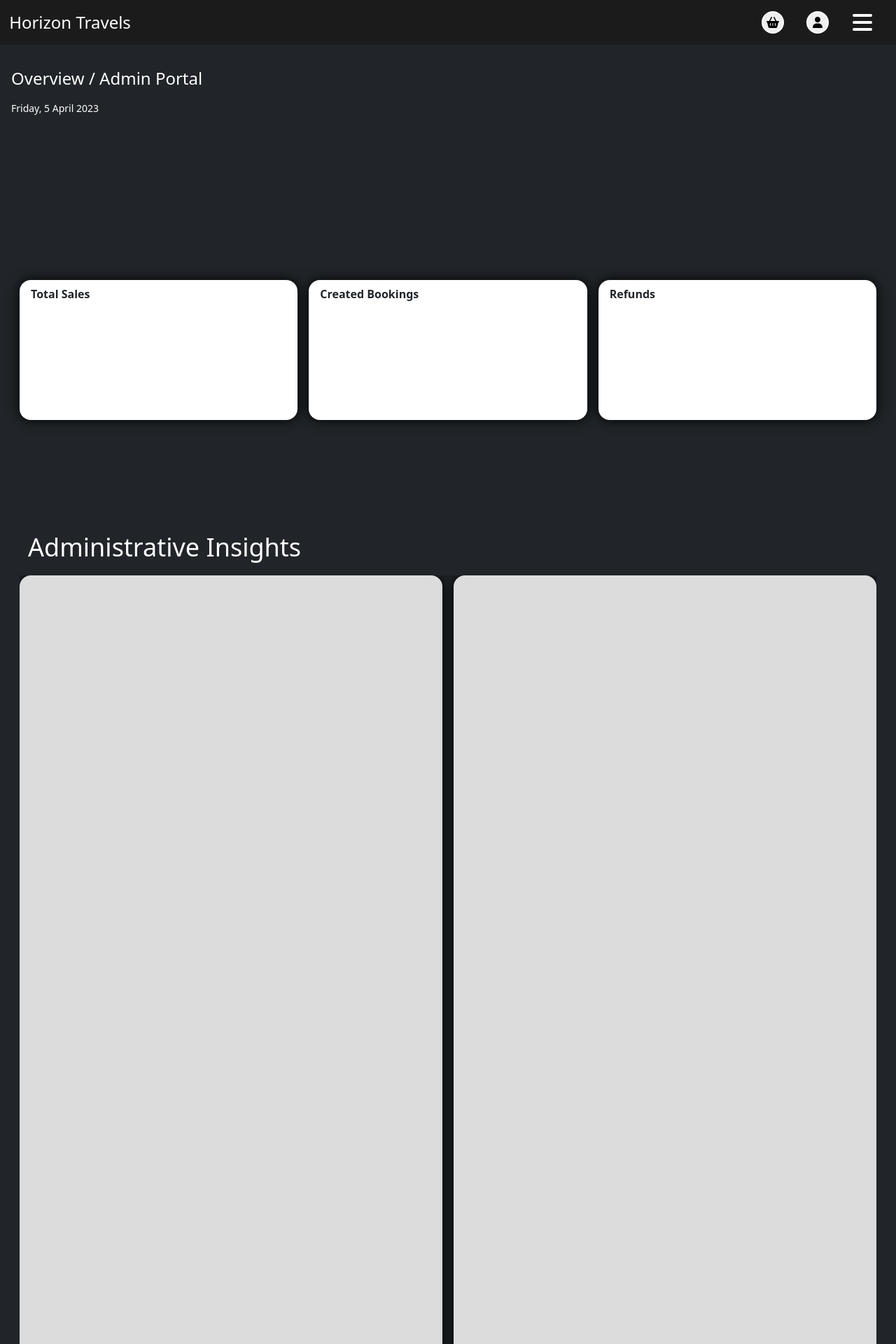
After one commit to xLightless/uni-web-development, a Flask app: page /auth/account/admin/ in a window 1280 px wide. The commit adds this page. Shown: the top 1920 px of the page at 70% size. Run offline with Flask 2, Linux system fonts and the light colour scheme; some libraries are stand-ins or nearby versions.

Commit message:
added GUI for admin portal

```diff
--- a/ethical.txt
+++ b/ethical.txt
@@ -35,6 +35,8 @@ https://www.pexels.com/photo/city-near-body-of-water-during-night-time-1119723/
 
 - font awesome:
 <i class="fa-solid fa-location-pin"></i>
+<i class="fas fa-chart-bar"></i>
+<i class="fa-solid fa-gear"></i>
 
 - FA dashboard:
 <i class="fa fa-history" aria-hidden="true"></i>
--- a/website/auth.py
+++ b/website/auth.py
@@ -133,6 +133,7 @@ def account():
     # print("AUTH account page")
 
     if user_session.get_key_value('logged_in') == True:
+        user_auth.set_key('payment_successful', False)
 
         # if request.method == 'POST':
         #     username_ = request.form['username']
@@ -368,6 +369,8 @@ def payment():
     """ Handles payments from booking page when the user clicks 'PAYPAL' button """
     # print(preprocessor.get_dict())
 
+    if user_auth.get_key_value('payment_successful') == True: return redirect('auth.account')
+
     payment_collection = {}
 
     # Although an existing dictionary of the data we want is available, it is being used before the customer clicks pay.
@@ -385,13 +388,22 @@ def payment():
         payment_id = database.count_table_rows('booking_payment')+12387
         # payment_id = payment_row_count + 12387 # Some random constant to scramble PK ID
 
+        # print(request.form.to_dict())
+
         booking_data = preprocessor.get_dict()
-        # booking = Booking(booking_data)
+        booking = Booking(booking_data)
         from datetime import datetime
         payment_date = datetime.now().date()
 
         # Get the GBP price without string prefix
-        price = str(booking_data.get('total_cost'))[1:] # May return None if user goes back to an expired page
+        price = str(preprocessor.get_one('total_cost')) # May return None if user goes back to an expired page
+        try:
+            price = float(price[1:])
+
+        except ValueError:
+            print(('Payment unsuccessful. Could not convert the price.'))
+            user_auth.set_key('payment_successful', False)
+            return redirect(url_for('views.index'))
 
         discount = str(booking_data.get('discount'))
 
@@ -461,6 +473,7 @@ def payment():
             )
 
             # session['payment_success'] = True
+            user_auth.set_key('payment_successful', True)
 
         except mysql.connector.errors.DatabaseError:
             return redirect(url_for('auth.account'))
@@ -518,3 +531,11 @@ def payment_download():
     template = render_template('export.html')
 
     return ''
+
+@auth.route('/account/admin/')
+def admin_portal():
+    return render_template('admin_portal.html')
+
+@auth.route('/account/admin/permissions/')
+def admin_permissions():
+    return '<h1> admin perms</h1>'
--- a/website/static/css/account.css
+++ b/website/static/css/account.css
@@ -1,11 +1,7 @@
 
 section.dashboard {
     width: 100%;
-    height: 2000px;
-    /* display: flex;
-    justify-content: center;
-    align-items: center;
-    flex-direction: column; */
+    height: fit-content;
     display: flex;
     justify-content: start;
     align-items: center;
--- /dev/null
+++ b/website/static/css/admin_portal.css
@@ -0,0 +1,233 @@
+section.admin-portal-head {
+    width: 100%;
+    height: fit-content;
+    background: var(--primary-color);
+    position: relative;
+    display: block;
+}
+
+.admin-portal-path {
+    width: 100%;
+    height: 64px;
+    display: flex;
+    justify-content: start;
+    align-items: center;
+}
+
+.portal-path-url {
+    font-size: 24px;
+    /* font-weight: 500; */
+    float: left;
+    color: white;
+    margin: 0;
+}
+
+.todays-date {
+    width: 100%;
+    height: 128px;
+    /* background-color:#fff; */
+}
+
+.todays-date-text {
+    font-size: 0.875rem;
+    /* font-weight: 400; */
+    color: rgb(255, 255, 255);
+}
+
+.admin-portal-stats {
+    display: grid;
+    grid-template-columns: 1fr 1fr 1fr;
+    grid-template-rows: 1fr;
+    gap: 16px;
+    grid-auto-flow: row;
+    grid-template-areas:
+      "total-sales total-bookings total-bookings-refunded";
+    height: 100%; /* 256px */
+    max-width: 1600px;
+  }
+
+.total-sales {
+    grid-area: total-sales;
+}
+
+.total-bookings {
+    grid-area: total-bookings;
+}
+
+.total-bookings-refunded {
+    grid-area: total-bookings-refunded;
+}
+
+.admin-portal-stats-grid {
+    display: flex;
+    justify-content: center;
+    align-items: center;
+    flex-direction: column;
+}
+
+.admin-portal-stats > div {
+    display: flex;
+    justify-content: center;
+    align-items: center;
+    filter: drop-shadow(0 0 0.55rem black);
+}
+
+
+.admin-stat-totals {
+    width: 100%;
+    height: 200px;
+    border-radius: 16px;
+    background-color: #fff;
+    padding-left: 16px;
+    padding-right: 16px;
+    padding-top: 8px;
+    padding-bottom: 8px;
+}
+
+section.admin-portal-insights {
+    width: 100%;
+    height: 100%;
+    /* background-color: var(--secondary-color); */
+}
+
+.stats-seperator {
+    margin-top: 128px;
+    margin-bottom: 128px;
+}
+
+.admin-portal-insight-stats {
+    display: grid;
+    grid-template-columns: 1fr 1fr;
+    grid-template-rows: 1fr 1fr;
+    gap: 16px;
+    grid-auto-flow: row;
+    grid-template-areas:
+      "monthly-sales sales-of-journey"
+      "top-customers permissions";
+    height: 100%;
+    width: 100%;
+    max-width: 1600px;
+    overflow-y: auto;
+  }
+
+.monthly-sales {
+    grid-area: monthly-sales;
+}
+
+.sales-of-journey {
+    grid-area: sales-of-journey;
+}
+
+.top-customers {
+    grid-area: top-customers;
+}
+
+.permissions {
+    grid-area: permissions;
+}
+
+.admin-portal-insight-stats > div {
+    display: flex;
+    justify-content: center;
+    align-items: center;
+    filter: drop-shadow(0 0 0.55rem black);
+    min-height: 437.5px;
+}
+
+.admin-insights {
+    width: 100%;
+    height: 100%;
+    background-color: gainsboro;
+    border-radius: 16px;
+}
+
+.admin-insights:hover {
+    background-color: #fff;
+}
+
+.heading {
+    width: 100%;
+    height: 64px;
+    max-width: 1600px;
+}
+
+.heading-text {
+    font-size: 36px;
+    color: white;
+
+    margin: none;
+}
+
+.stat-heading {
+    width: 100%;
+    height: 20px;
+}
+
+.stat-heading-text {
+    font-size: 16px;
+    font-weight: 600;
+    margin: 0;
+}
+
+
+
+
+
+
+@media only screen and (max-width: 768px) {
+    .admin-portal-stats {
+        display: grid;
+        grid-template-columns: 1fr;
+        grid-template-rows: 1fr 1fr 1fr;
+        gap: 16px;
+        grid-auto-flow: row;
+        grid-template-areas:
+          "total-sales"
+          "total-bookings"
+          "total-bookings-refunded";
+      }
+
+      .admin-portal-insight-stats {
+        display: grid;
+        grid-template-columns: 1fr;
+        grid-template-rows: 1fr 1fr 1fr 1fr;
+        gap: 16px;
+        grid-auto-flow: row;
+        grid-template-areas:
+        "monthly-sales"
+        "sales-of-journey"
+        "top-customers"
+        "permissions";
+      }
+
+      /* .admin-portal-insight-stats > div {
+        width: 437.5px;
+      } */
+
+      .todays-date {
+        height: fit-content;
+      }
+
+      /* click item change z index to display info */
+      .admin-portal-stats > div {
+        max-height: 25px;
+      }
+
+
+      .admin-portal-stats > div > div:hover {
+        background-color: blue;
+      }
+}
+
+/* @media only screen and (max-width: 768px) {
+    .admin-portal-stats {
+        display: grid;
+        grid-template-columns: 1fr 1fr;
+        grid-template-rows: 1fr 1fr;
+        gap: 16px;
+        grid-auto-flow: row;
+        grid-template-areas:
+          "total-sales total-bookings"
+          "total-bookings-refunded total-bookings-refunded";
+      }
+} */
--- /dev/null
+++ b/website/static/js/admin_portal.js
@@ -0,0 +1,8 @@
+
+// On page load update the date
+window.onload = function() {
+    let date = new Date();
+    const month = ["January", "February", "March", "April", "May", "June", "July", "August", "September", "October", "November", "December"];
+    const day = [ "Sunday", "Monday", "Tuesday", "Wednesday", "Thursday", "Friday", "Saturday"]
+    document.getElementById('update-todays-date').innerHTML = day[date.getDay()] + ', ' + date.getDay() + ' ' + month[date.getMonth()] + ' ' + date.getFullYear();
+}
--- /dev/null
+++ b/website/templates/admin_portal.html
@@ -0,0 +1,80 @@
+{% extends 'base.html' %}
+{% block head %}
+<link href="{{url_for('static',filename='css/account.css')}}" rel="stylesheet">
+<link href="{{url_for('static',filename='css/admin_portal.css')}}" rel="stylesheet">
+    <title>Admin Portal</title>
+{% endblock %}
+
+
+{% block main %}
+    <section class="admin-portal-head p-3">
+        <div class="admin-portal-path">
+            <p class="portal-path-url">
+                Overview / Admin Portal
+            </p>
+        </div>
+
+        <div class="todays-date">
+            <p class="todays-date-text" id="update-todays-date">Cannot get todays date.</p>
+        </div>
+
+        <!-- Financial stats -->
+        <div class="container-fluid w-100 admin-portal-stats-grid stats-seperator">
+            <div class="admin-portal-stats w-100">
+                <div class="total-sales">
+                    <div class="admin-stat-totals">
+                        <div class="stat-heading">
+                            <p class="stat-heading-text">Total Sales</p>
+                        </div>
+                    </div>
+                </div>
+                <div class="total-bookings">
+                    <div class="admin-stat-totals">
+                        <div class="stat-heading">
+                            <p class="stat-heading-text">Created Bookings</p>
+                        </div>
+                    </div>
+                </div>
+                <div class="total-bookings-refunded">
+                    <div class="admin-stat-totals">
+                        <div class="stat-heading">
+                            <p class="stat-heading-text">Refunds</p>
+                        </div>
+                    </div>
+                </div>
+            </div>
+        </div>
+    </section>
+
+    <!-- Insights into the brief stats above -->
+    <section class="admin-portal-insights p-3">
+
+
+        <div class="container-fluid w-100 h-100 admin-portal-stats-grid">
+            <div class="container-fluid w-100 heading">
+                <h5 class="heading-text">Administrative Insights</h5>
+            </div>
+
+            <div class="admin-portal-insight-stats">
+                <div class="monthly-sales">
+                    <div class="admin-insights">
+                    </div>
+                </div>
+                <div class="sales-of-journey">
+                    <div class="admin-insights"></div>
+                </div>
+                <div class="top-customers">
+                    <div class="admin-insights"></div>
+                </div>
+                <div class="permissions">
+                    <div class="admin-insights"></div>
+                </div>
+            </div>
+        </div>
+    </section>
+
+    <!-- <section></section> -->
+
+
+    <script src="{{url_for('static',filename='js/admin_portal.js')}}"></script>
+{% endblock%}
--- a/website/templates/base.html
+++ b/website/templates/base.html
@@ -128,6 +128,27 @@
         </div>
         {% endblock %}
 
+        {% block admin_portal %}
+        <div>
+          <div class="grid-sidebar-nav-heading small-text">
+            <span>ADMINISTRATOR</span>
+          </div>
+
+          {% if session['logged_in'] %}
+            <a class="grid-sidebar-nav-item" href="{{url_for('auth.admin_portal')}}">
+              <label><i class="fas fa-chart-bar"></i><span>Admin Portal</span></label>
+              <div class="hover-circle click"></div>
+            </a>
+
+            <a class="grid-sidebar-nav-item sign-out-user" href="{{url_for('auth.admin_permissions')}}">
+              <label><i class="fa-solid fa-gear"></i><span>Permissions</span></label>
+              <div class="hover-circle click"></div>
+            </a>
+          {% endif %}
+
+        </div>
+        {% endblock %}
+
       </div>
 
       {% block sidebar_footer %}
--- a/website/templates/search.html
+++ b/website/templates/search.html
@@ -13,10 +13,9 @@
             </div>
 
             <div class="w-100">
-                <form class="w-100" method="post" action="{{url_for('auth.payment')}}">
+                <form class="w-100" action="{{url_for('auth.payment')}}" method="post">
                     <div class="table-responsive">
                         <table class="table table-bordered text-light overflow-auto">
-
                             {% for key, value in search_items.items() %}
                             <tr class="w-25">
                                 <th>{{ key | capitalize}}</th>
--- a/website/views.py
+++ b/website/views.py
@@ -13,7 +13,7 @@ database = Database(database="ht_database", user="root", password="Password1")
 @views.route('/')
 def index():
     """ Renders the index template and its search filter options """
-
+    print(session)
     search_items = database.get_table_column('locations', 'location')[1]
     search_filter_items = []
     for item in search_items:
```
